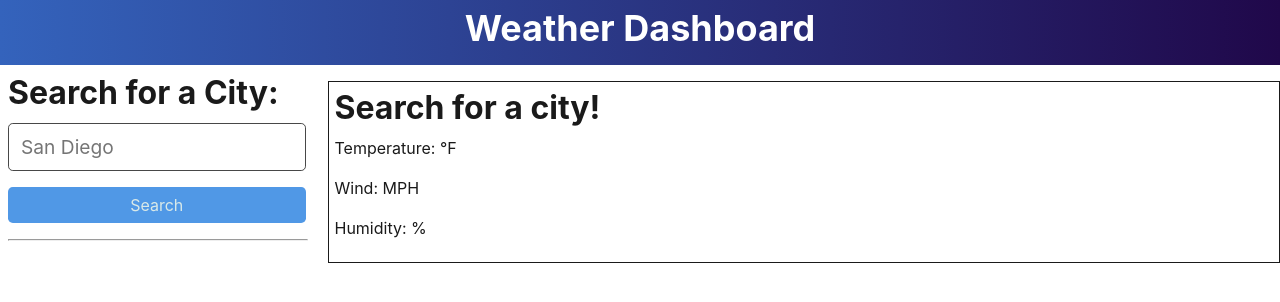
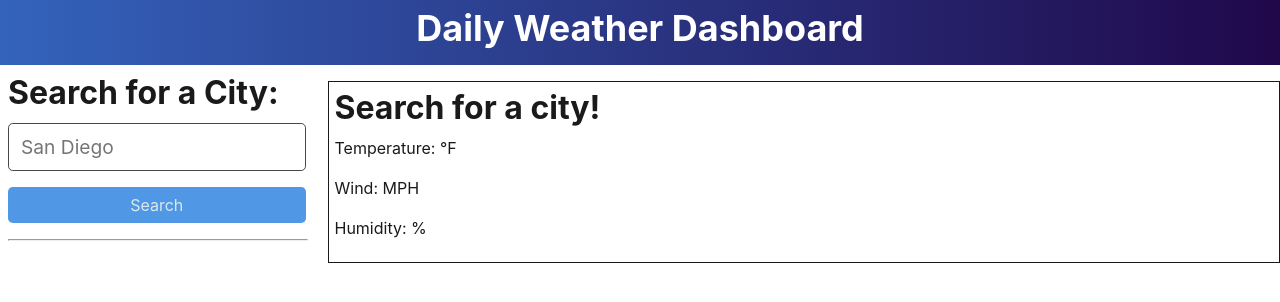
Before and after one commit to victoriamata/Daily-Weather, a website built with Vite: page client/index.html in a window 1280 px wide. Built offline with nearby package versions, Linux system fonts and the light colour scheme; files whose address does not match are found by name.

Commit message:
Changed title to match repository

```diff
--- a/client/index.html
+++ b/client/index.html
@@ -7,12 +7,12 @@
   <meta http-equiv="X-UA-Compatible" content="ie=edge" />
   <link rel="stylesheet" href="https://use.fontawesome.com/releases/v5.3.1/css/all.css"
     integrity="sha384-mzrmE5qonljUremFsqc01SB46JvROS7bZs3IO2EmfFsd15uHvIt+Y8vEf7N7fWAU" crossorigin="anonymous" />
-  <title>Weather Dashboard</title>
+  <title>Daily Weather Dashboard</title>
 </head>
 
 <body>
   <header class="container-fluid text-center text-white bg-dark p-1 weather-header">
-    <h1>Weather Dashboard</h1>
+    <h1>Daily Weather Dashboard</h1>
   </header>
 
   <!-- max-width for ultra wide resolutions -->
--- a/package.json
+++ b/package.json
@@ -1,5 +1,5 @@
 {
-  "name": "daily-weather",
+  "name": "weather-dashboard",
   "version": "1.0.0",
   "description": "",
   "main": "index.js",
```
